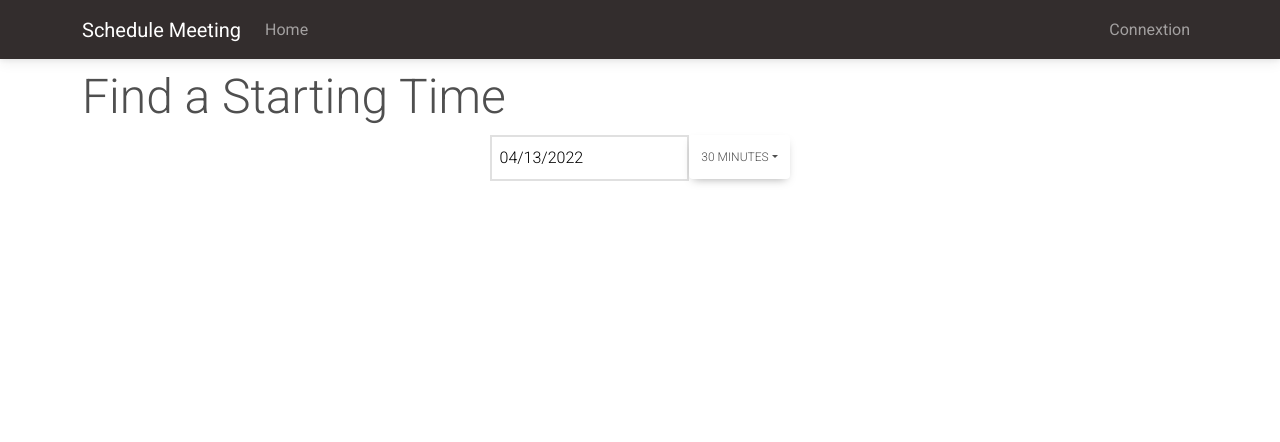
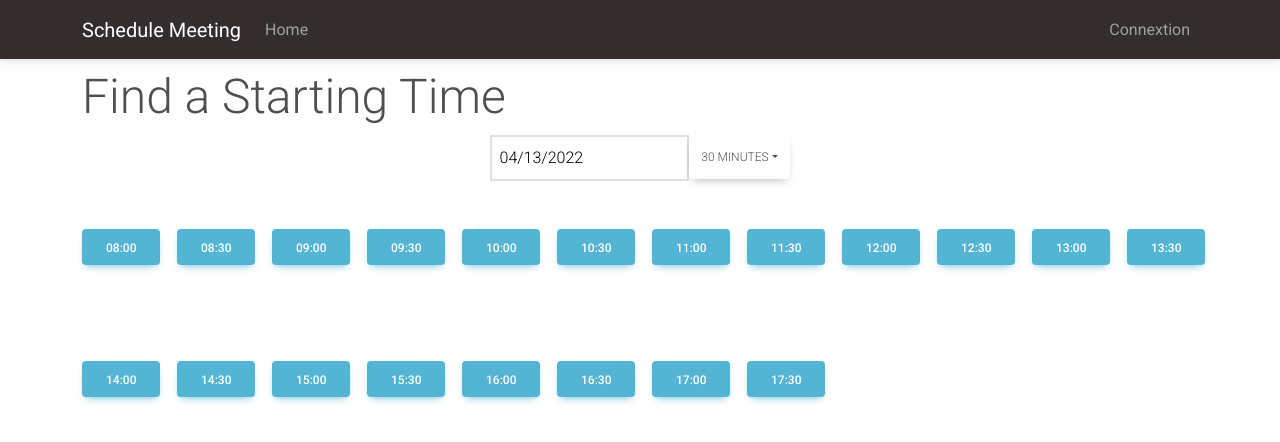
Before and after one commit to amirhatam/interview-frontend, a React (Create React App) app: page / in a window 1280 px wide. Shown: the top 442 px of the page. Built offline with nearby package versions, Linux system fonts and the light colour scheme.

Commit message:
add buttons for available Appointment

```diff
--- a/src/views/Home.jsx
+++ b/src/views/Home.jsx
@@ -1,4 +1,4 @@
-import { MDBContainer, MDBModalBody, MDBModalHeader, MDBModalTitle } from "mdb-react-ui-kit";
+import { MDBBtn, MDBCol, MDBContainer, MDBModalBody, MDBModalHeader, MDBModalTitle, MDBRow } from "mdb-react-ui-kit";
 import React, { useState } from "react";
 import DatePicker from "react-datepicker";
 const moment = require('moment')
@@ -10,6 +10,7 @@ import Dropdown from "../components/Dropdown";
 
 export const Home = () => {
     const [startDate, setStartDate] = useState(new Date());
+    const [availableAppointment, setAvailableAppointment] = useState([]);
 
 
     console.log("===>", moment(startDate));
@@ -52,7 +53,6 @@ export const Home = () => {
         eventsFixed.map((e, i) => { //find free times
             let eventStart = e.start;
             let eventEnd = e.end;
-            // console.log("=>", moment(eventStart).diff(start));
 
             if ((moment(eventStart).diff(start) > durationSec) && i === 0) {
                 freeTimes.push({ start: start, end: eventStart });
@@ -89,27 +89,27 @@ export const Home = () => {
 
                 // freeT.push(moment.duration(i, "seconds").as("minutes"))
             }
+        }
+        // listOfFreeTimes.push(listOfFreeTimes)
+        // setAvailableAppointment(listOfFreeTimes)
+        // console.log("======>", availableAppointment);
+        // console.log("======>", listOfFreeTimes);
 
-        }
-
-        console.log("======>", listOfFreeTimes);
 
         //-------------------------------------------------------------------------//
 
         // Get last puzzle of free time with condition(Ternary)
         moment(end).diff(previousEnd) ? freeTimes.push({ start: previousEnd, end: end }) : null
 
-        return freeTimes;
+        // return freeTimes;
+        return listOfFreeTimes;
     }
-
 
 
     const freeSlots = findFreeTimes(start, end, 30, events);
 
 
     console.log(freeSlots);
-
-
 
 
     return (
@@ -127,7 +127,20 @@ export const Home = () => {
                         />
                         <Dropdown />
                     </div>
+                    <MDBRow>
+                        {
+                            freeSlots.map((e, i) => {
+                                return <>
+                                    <MDBCol className="col-1 my-5" key={i}>
+                                        <MDBBtn color="info">
+                                            {e.start.substring(10)}
+                                        </MDBBtn>
+                                    </MDBCol>
 
+                                </>
+                            })
+                        }
+                    </MDBRow>
                 </MDBModalBody>
             </MDBContainer>
         </>
```
